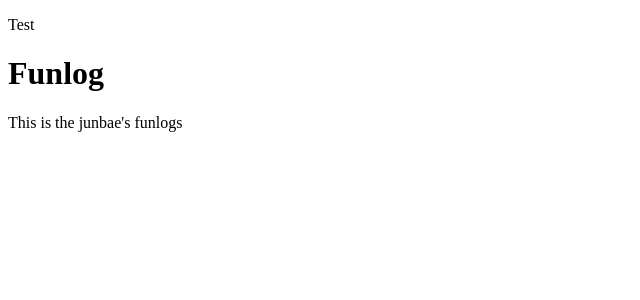
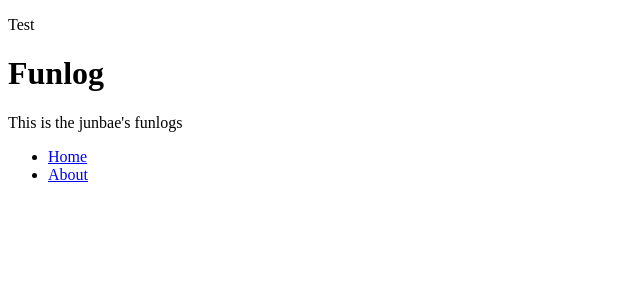
Before and after one commit to junbae2/junbae2.github.io, a React app: page / in a window 1280 px wide. Shown: the top 300 px of the page, without its empty margins (0-640 px from the left). Built offline with nearby package versions, Linux system fonts and the light colour scheme.

Commit message:
Add links to home component

```diff
--- a/src/App.js
+++ b/src/App.js
@@ -4,7 +4,9 @@
 
 const App = () => {
   return (
-    <Pages/>
+    <div>
+      <Pages/>
+    </div>
   )
 }
 ReactDOM.render(<App/>, document.getElementById('root'))
--- a/src/pages/home.js
+++ b/src/pages/home.js
@@ -1,10 +1,19 @@
 import React from 'react'
+import { Link } from 'react-router-dom'
 
 const Home = () => {
   return (
     <div>
       <h1>Funlog</h1>
       <p>This is the junbae's funlogs</p>
+      <ul>
+        <li>
+          <Link to="/">Home</Link>
+        </li>
+        <li>
+          <Link to="/about">About</Link>
+        </li>
+      </ul>
     </div>
   )
 }
```
